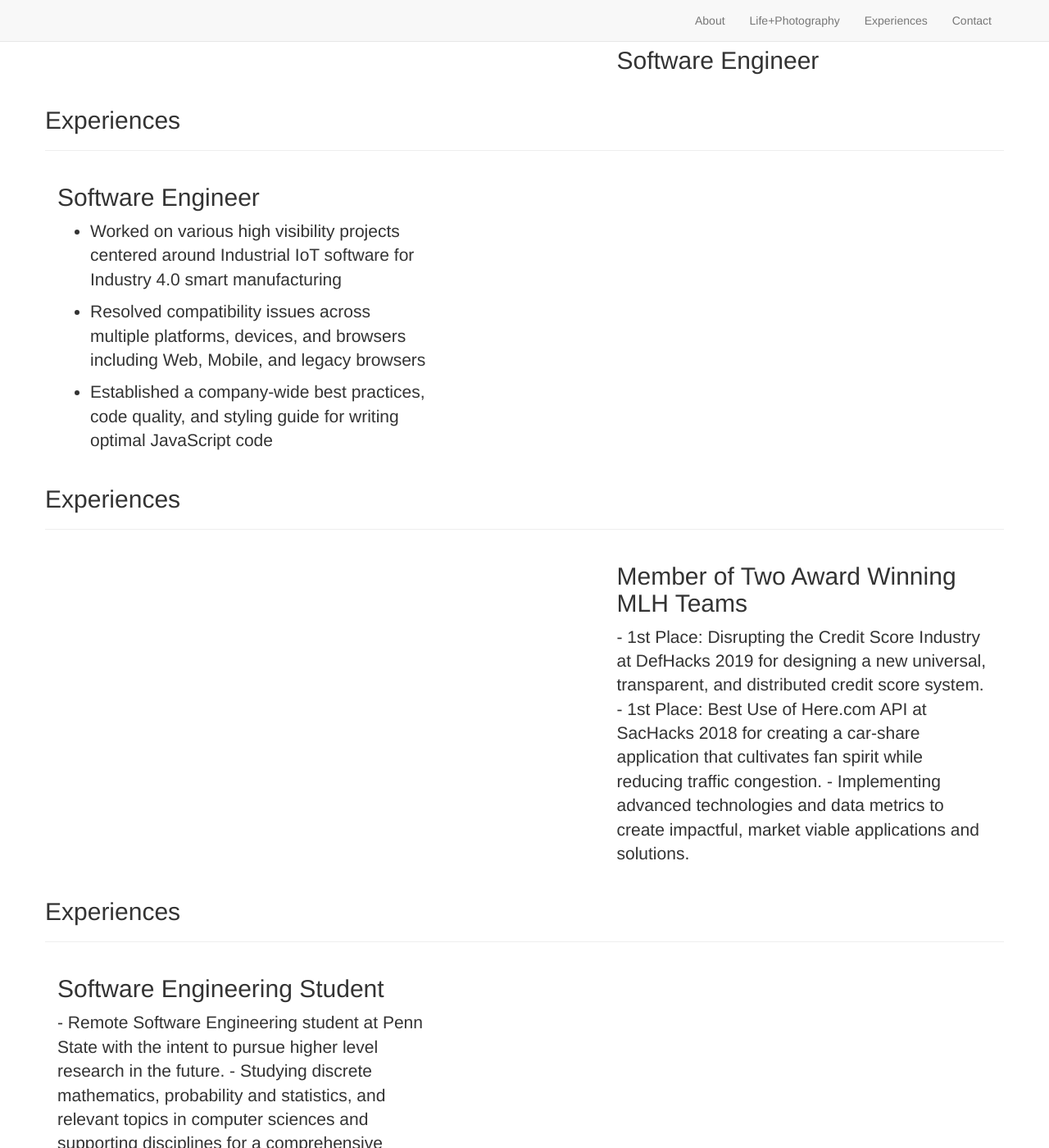
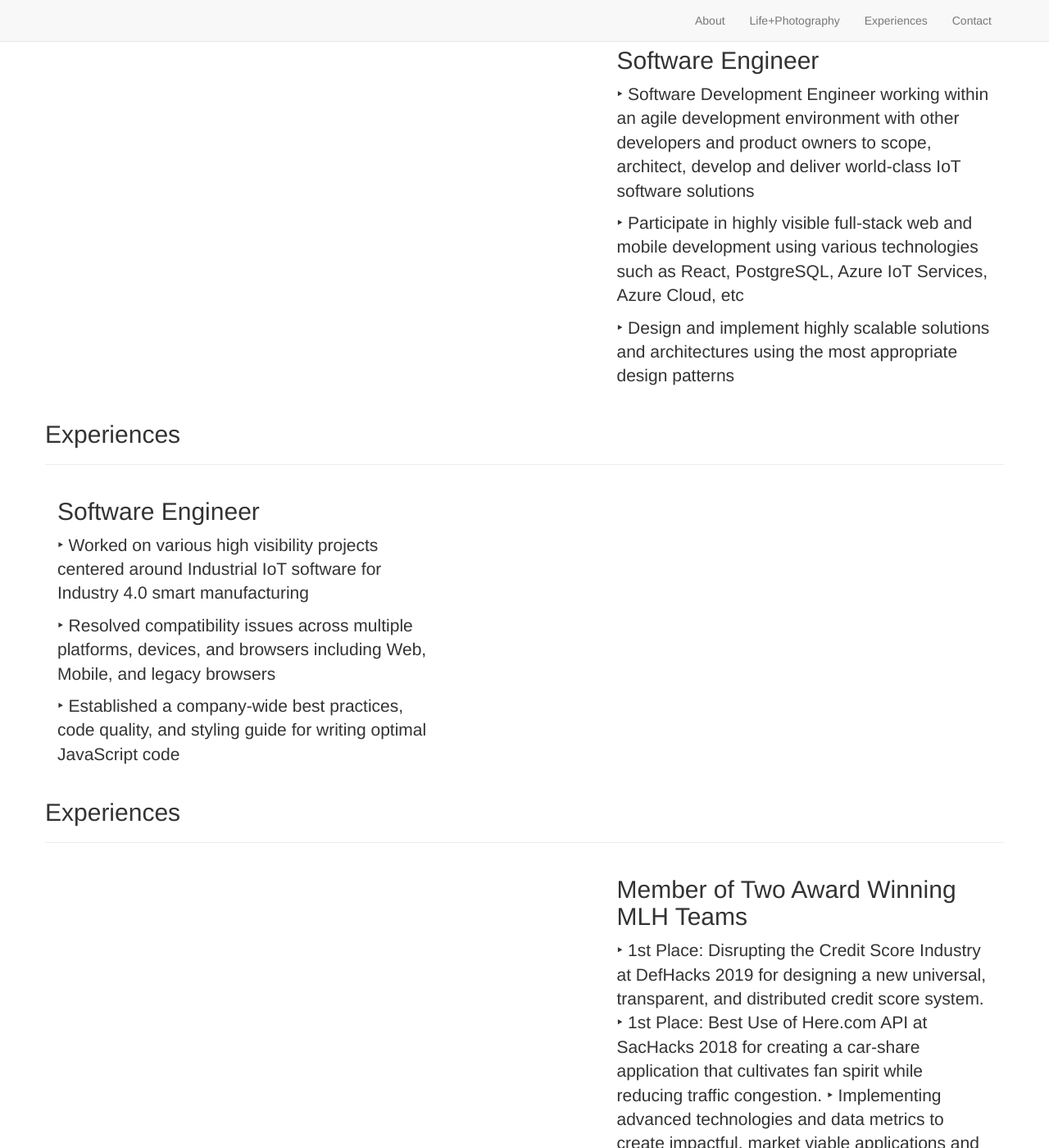
Before and after one commit to jawang94/jawang94.github.io, a Jekyll site: the page built from _posts/2000-1-1-exp.markdown, in a window 1280 px wide and 1400 px high, scrolled down 834 px. Shown: the whole window at 82% size. Built offline with Jekyll 4.4.1, drawn with Linux system fonts in a browser that asks for light colours; nearby versions of some CDN libraries; library files that are not in the unit come from our copies; some of the changed text lies outside the part shown.

Commit message:
description update

```diff
--- a/_posts/1999-12-1-exp.markdown
+++ b/_posts/1999-12-1-exp.markdown
@@ -6,4 +6,8 @@ title: Software Engineer
 description: |
 ---
 
-<!-- - Powering the ecosystem of Smart Manufacturers, Smart Machines, & Smart Connected Fleets through enterprise level software solutions. -->
+‣ Software Development Engineer working within an agile development environment with other developers and product owners to scope, architect, develop and deliver world-class IoT software solutions
+
+‣ Participate in highly visible full-stack web and mobile development using various technologies such as React, PostgreSQL, Azure IoT Services, Azure Cloud, etc
+
+‣ Design and implement highly scalable solutions and architectures using the most appropriate design patterns
--- a/_posts/2000-1-1-exp.markdown
+++ b/_posts/2000-1-1-exp.markdown
@@ -6,8 +6,8 @@ title: Software Engineer
 description: |
 ---
 
-- Worked on various high visibility projects centered around Industrial IoT software for Industry 4.0 smart manufacturing
+‣ Worked on various high visibility projects centered around Industrial IoT software for Industry 4.0 smart manufacturing
 
-- Resolved compatibility issues across multiple platforms, devices, and browsers including Web, Mobile, and legacy browsers
+‣ Resolved compatibility issues across multiple platforms, devices, and browsers including Web, Mobile, and legacy browsers
 
-- Established a company-wide best practices, code quality, and styling guide for writing optimal JavaScript code
+‣ Established a company-wide best practices, code quality, and styling guide for writing optimal JavaScript code
--- a/_posts/2000-1-5-exp.markdown
+++ b/_posts/2000-1-5-exp.markdown
@@ -6,8 +6,8 @@ title: Member of Two Award Winning MLH Teams
 description: |
 ---
 
-- 1st Place: Disrupting the Credit Score Industry at DefHacks 2019 for designing a new universal, transparent, and distributed credit score system.
+‣ 1st Place: Disrupting the Credit Score Industry at DefHacks 2019 for designing a new universal, transparent, and distributed credit score system.
 
-- 1st Place: Best Use of Here.com API at SacHacks 2018 for creating a car-share application that cultivates fan spirit while reducing traffic congestion.
+‣ 1st Place: Best Use of Here.com API at SacHacks 2018 for creating a car-share application that cultivates fan spirit while reducing traffic congestion.
 
-- Implementing advanced technologies and data metrics to create impactful, market viable applications and solutions.
+‣ Implementing advanced technologies and data metrics to create impactful, market viable applications and solutions.
--- a/_posts/2000-12-1-exp.markdown
+++ b/_posts/2000-12-1-exp.markdown
@@ -6,8 +6,8 @@ title: Full Stack Web Development Honors Graduate
 description: |
 ---
 
-- Studied at Coding Dojo, Bellevue where I mastered the fundamental building blocks of web and software development, graduating with Triple Black Belt honors.
+‣ Studied at Coding Dojo, Bellevue where I mastered the fundamental building blocks of web and software development, graduating with Triple Black Belt honors.
 
-- Collaborated with fellow cohortmates to develop a variety applications from the ground up, making proper use of version control, modern technologies, and APIs.
+‣ Collaborated with fellow cohortmates to develop a variety applications from the ground up, making proper use of version control, modern technologies, and APIs.
 
-- Implemented Python (Django), Java (Spring), and JavaScript (MEAN) to create an array of web applications for both startup and enterprise level needs.
+‣ Implemented Python (Django), Java (Spring), and JavaScript (MEAN) to create an array of web applications for both startup and enterprise level needs.
--- a/_posts/2000-2-1-exp.markdown
+++ b/_posts/2000-2-1-exp.markdown
@@ -6,8 +6,8 @@ title: Software Engineering Student
 description: |
 ---
 
-- Remote Software Engineering student at Penn State with the intent to pursue higher level research in the future.
+‣ Remote Software Engineering student at Penn State with the intent to pursue higher level research in the future.
 
-- Studying discrete mathematics, probability and statistics, and relevant topics in computer sciences and supporting disciplines for a comprehensive coverage of modern software and techniques.
+‣ Studying discrete mathematics, probability and statistics, and relevant topics in computer sciences and supporting disciplines for a comprehensive coverage of modern software and techniques.
 
-- Implementing the principles and techniques of computer science, engineering, and mathematical analysis as a software engineer to empower computers with innovative applications to perform tasks smarter, faster, and better.
+‣ Implementing the principles and techniques of computer science, engineering, and mathematical analysis as a software engineer to empower computers with innovative applications to perform tasks smarter, faster, and better.
```
